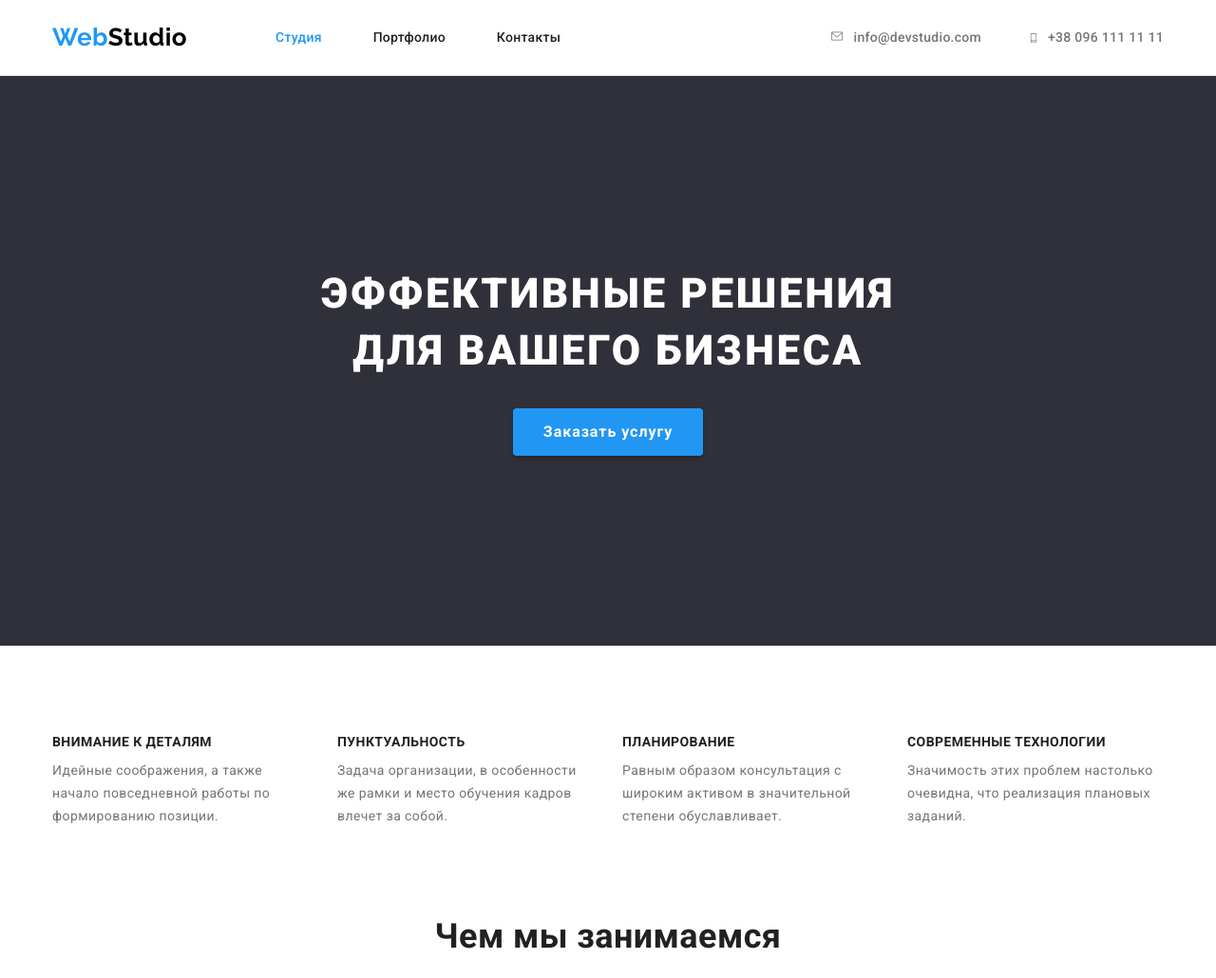
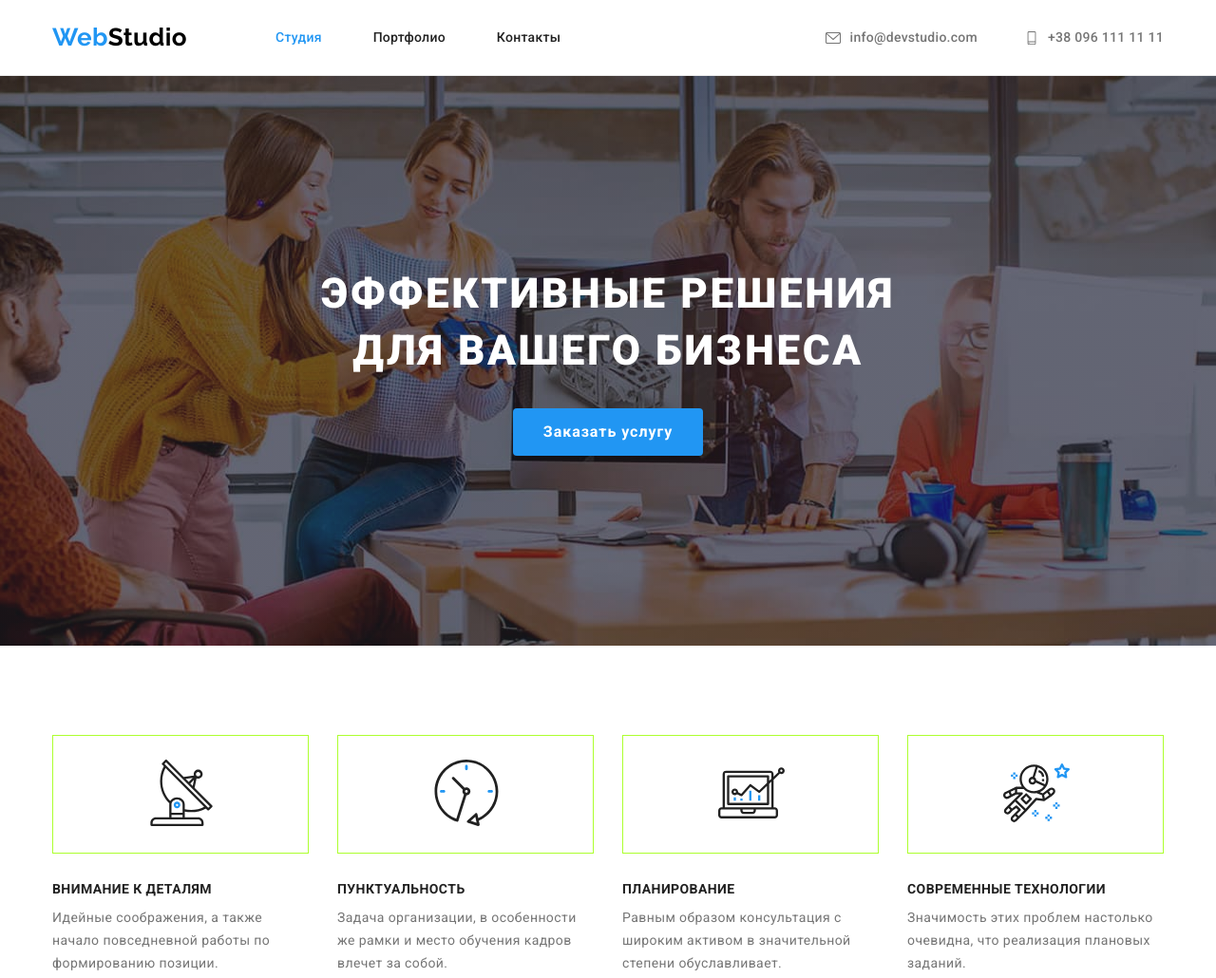
Before and after one commit to FinikBranson/goit-markup-hw-04, a plain HTML site: page index.html in a window 1280 px wide. Shown: the top 1030 px of the page at 95% size. Drawn offline with nearby package versions, Linux system fonts and the light colour scheme.

Commit message:
benefits without background

```diff
--- a/css/styles.css
+++ b/css/styles.css
@@ -7,6 +7,8 @@
   --dark-theme-logo: #000000;
   --button-filters-background: #f5f4fa;
   --portfolio-background: #e5e5e5;
+  --background-hero-colour: #c4c4c4;
+  --gradient-colour: rgba(47, 48, 58, 0.4);
 }
 /* reset */
 
@@ -153,7 +155,17 @@ ul {
   text-align: center;
   padding-top: 200px;
   padding-bottom: 200px;
-  background: #2f303a;
+  background: var(--background-hero-colour);
+}
+
+.hero.section {
+  background-image: linear-gradient(to right, var(--gradient-colour), var(--gradient-colour)),
+    url(/images/hero-img.jpg);
+  background-repeat: no-repeat;
+  max-width: 1600px;
+  margin-left: auto;
+  margin-right: auto;
+  background-position: center;
 }
 
 .hero-title {
@@ -204,6 +216,22 @@ ul {
 }
 
 /* benefits */
+
+.benefits-icon-list {
+  display: flex;
+  justify-content: center;
+}
+
+.benefits-icon-item {
+  width: 270px;
+  padding: 25px 100px;
+  margin-bottom: 30px;
+  border: 1px solid greenyellow;
+}
+
+.benefits-icon-item:not(:last-child) {
+  margin-right: 30px;
+}
 
 .benefits-list.list {
   display: flex;
--- a/index.html
+++ b/index.html
@@ -44,7 +44,7 @@
         <ul class="header-contacts-list list">
           <li class="header-contacts-item">
             <a class="header-contacts-link link" href="mailto:info@devstudio.com">
-              <svg class="header-icon" width="16" height="12">
+              <svg class="header-icon" width="16" height="16">
                 <use href="./images/icons.svg#mail"></use>
               </svg>
               info@devstudio.com
@@ -53,7 +53,7 @@
 
           <li class="header-contacts-item">
             <a class="header-contacts-link link" href="tel:+380961111111"
-              ><svg class="header-icon" width="10" height="16">
+              ><svg class="header-icon" width="14" height="16">
                 <use href="./images/icons.svg#smartphone"></use>
               </svg>
               +38 096 111 11 11</a
@@ -78,6 +78,32 @@
       <section class="benefits section">
         <div class="container">
           <h2 class="visually-hidden">наши преимущества</h2>
+
+          <div>
+            <ul class="benefits-icon-list list">
+              <li class="benefits-icon-item">
+                <svg class="benefits-icon" width="70" height="70">
+                  <use href="./images/icons.svg#icon-benefits-1"></use>
+                </svg>
+              </li>
+              <li class="benefits-icon-item">
+                <svg width="70" height="70">
+                  <use href="./images/icons.svg#icon-benefits-2"></use>
+                </svg>
+              </li>
+              <li class="benefits-icon-item">
+                <svg width="70" height="70">
+                  <use href="./images/icons.svg#icon-benefits-3"></use>
+                </svg>
+              </li>
+              <li class="benefits-icon-item">
+                <svg width="70" height="70">
+                  <use href="./images/icons.svg#icon-benefits-4"></use>
+                </svg>
+              </li>
+            </ul>
+          </div>
+
           <ul class="benefits-list list">
             <li class="benefits-item">
               <h3 class="benefits-title">Внимание к деталям</h3>
```
Also changed, not shown: images/hero-img.jpg (added).
